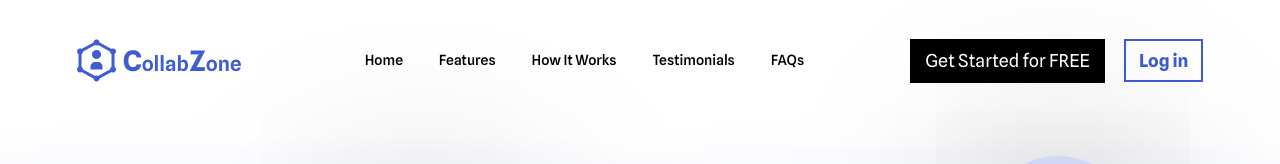
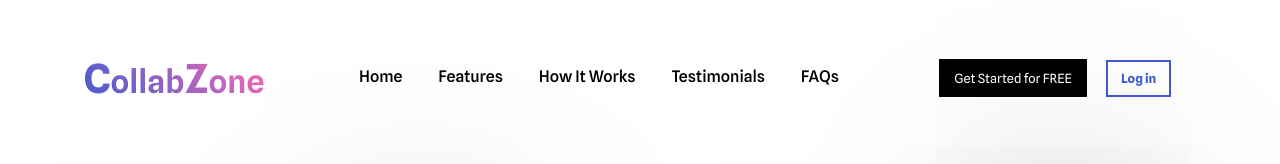
Before and after one commit to Stackashu/CollabZone, a React (Create React App) app: page / in a window 1280 px wide. Shown: the top 164 px of the page. Built offline with nearby package versions, Linux system fonts and the light colour scheme.

Commit message:
update header styles : apply gradient color for improved aesthetics

```diff
--- a/src/components/Landing/Navbar.jsx
+++ b/src/components/Landing/Navbar.jsx
@@ -1,4 +1,4 @@
-import React, { useState } from "react";
+import React, { useEffect, useState } from "react";
 import style from "../../styles/Landing/Navbar.module.css";
 import logo from "../../assests/images/CollabLogo.png";
 import { NavLink } from "react-router-dom";
@@ -13,13 +13,30 @@ import GamepadOutlinedIcon from '@mui/icons-material/GamepadOutlined';
 
 const Navbar = () => {
   const [isOpen, setIsOpen] = useState(false);
+  const [isScroll, setIsScroll] = useState(false);
 
+  const handleScroll = () => {
+    const scrollTop = window.scrollY;
+    if (scrollTop > 50) {
+      setIsScroll(true);
+    }
+    else {
+      setIsScroll(false);
+    }
+  }
+
+  useEffect(() => {
+    window.addEventListener('scroll', handleScroll);
+    return () => {
+      window.removeEventListener('scroll', handleScroll);
+    }
+  }, [])
 
   return (
     <>
-      <header className={`${style.header}`}>
+      <header className={`${style.header} ${isScroll ? style.activeScroll : ""}`}>
         <div className={`${style.lefthead}`}>
-          <img className={`${style.logo}`} src={logo} alt="CollabZone logo" />
+          {/* <img className={`${style.logo}`} src={logo} alt="CollabZone logo" /> */}
           <h1>
             <span>C</span>ollab<span>Z</span>one
           </h1>
@@ -56,18 +73,18 @@ const Navbar = () => {
           </h1>
         </div>
 
-       <div  onClick={() => setIsOpen(true)}>
-        <GamepadOutlinedIcon  className={`${style.button}`} />
+        <div onClick={() => setIsOpen(true)}>
+          <GamepadOutlinedIcon className={`${style.button}`} />
         </div>
 
         {/* navbar pallete  for up and down*/}
         <nav className={`${style.mainnav} ${isOpen ? style.mainnavup : " "} `}>
           <ul className={`${style.navbar2}`}>
-              <li><HomeOutlinedIcon style={{ fontSize: 30 }}/> <h4>Home</h4></li>
-              <li><FeaturedPlayListOutlinedIcon style={{ fontSize: 30 }}/><h4>Features</h4></li>
-              <li><QuestionMarkOutlinedIcon style={{ fontSize: 30 }}/><h4>How It Works</h4></li>
-              <li><DocumentScannerOutlinedIcon  style={{ fontSize: 30 }}/><h4>Testimonials</h4></li>
-              <li><LiveHelpOutlinedIcon style={{ fontSize: 30 }}/><h4>FAQs</h4></li>
+            <li><HomeOutlinedIcon style={{ fontSize: 30 }} /> <h4>Home</h4></li>
+            <li><FeaturedPlayListOutlinedIcon style={{ fontSize: 30 }} /><h4>Features</h4></li>
+            <li><QuestionMarkOutlinedIcon style={{ fontSize: 30 }} /><h4>How It Works</h4></li>
+            <li><DocumentScannerOutlinedIcon style={{ fontSize: 30 }} /><h4>Testimonials</h4></li>
+            <li><LiveHelpOutlinedIcon style={{ fontSize: 30 }} /><h4>FAQs</h4></li>
           </ul>
           <div className={`${style.linkbox}`}>
             <NavLink className={`${style.link1}`} to="#">
--- a/src/styles/Landing/Navbar.module.css
+++ b/src/styles/Landing/Navbar.module.css
@@ -6,9 +6,25 @@
   /* background: red; */
   width: 90%;
   font-family: "Spline Sans", serif;
+
+  z-index: 100;
+  /* background-color: transparent; */
+
+  padding: 1rem 2rem;
+  border-radius: 50px;
+  transition: .1s;
 }
+
+.activeScroll{
+  position: sticky;
+  top : 5px;
+  /* background-color: rgba(63, 92, 209, 1); */
+  background-color: white;
+  box-shadow: rgba(0, 0, 0, 0.1) 0px 4px 6px -1px, rgba(0, 0, 0, 0.06) 0px 2px 4px -1px;
+}
+
 .logo {
-  width: 21%;
+  width: 30px;
   cursor: pointer;
 }
 .navbar {
@@ -21,53 +37,110 @@
   overflow: hidden;
 }
 .navbar li {
-  font-size: 1.1vw;
+  font-size: 1rem;
   font-weight: 500;
   cursor: pointer;
   margin-right: 0.4vw;
-  /* font-style:"Spline Sans" ; */
+
 }
+
 .navbar li:hover {
+  font-size: 1rem;
+  font-weight: 500;
+  cursor: pointer;
+  margin-right: 0.4vw;
+  background: linear-gradient(90deg, rgba(63, 92, 209, 1), rgba(255, 105, 180, 1));
+  -webkit-background-clip: text;
+  background-clip: text;
+  color: transparent;
+  transition: transform 0.3s ease;
+}
+
+
+/* .navbar li:hover {
   color: rgba(63, 92, 209, 1);
-}
+} */
+
+
+
+
 
 .changecolor {
   color: rgba(63, 92, 209, 1);
 }
+/* .lefthead {
+  display: flex;
+  justify-content:start;
+  align-items: center;
+  gap: 0.3vw;
+} */
+/* .lefthead h1 {
+  color: var(--basic-color);
+  font-style: "Spline Sans";
+  font-size: 1.4rem;
+  font-weight: 600;
+} */
+/* .lefthead h1 span {
+  font-size: 2rem;
+  font-weight: 900;
+} */
+
 .lefthead {
   display: flex;
-  justify-content: center;
+  justify-content: start;
   align-items: center;
   gap: 0.3vw;
 }
+
 .lefthead h1 {
-  color: var(--basic-color);
-  font-style: "Spline Sans";
-  font-size: 1.6vw;
+  font-family: "Spline Sans", sans-serif;
+  font-size: 2rem;
   font-weight: 600;
+  background: linear-gradient(45deg, rgba(63, 92, 209, 1), rgba(255, 105, 180, 1));
+  -webkit-background-clip: text;
+  background-clip: text;
+  color: transparent;
+  display: inline-block;
+  transition: transform 0.3s ease;
 }
+
+.lefthead h1:hover {
+  transform: scale(1.05);
+}
+
 .lefthead h1 span {
-  font-size: 2.2vw;
+  font-size: 2.5rem;
   font-weight: 900;
 }
+
+
+
 .link1 {
   text-decoration: none;
   color: white;
   background: black;
-  font-size: 1.4vw;
+  /* font-size: 1.4vw; */
+  font-size: 1vw;
   padding: 0.9vw 1.2vw;
 }
+
+
 .link2 {
   text-decoration: none;
   color: rgba(63, 92, 209, 1);
   border: 2px solid rgba(63, 92, 209, 1);
-  font-size: 1.4vw;
+  font-size: 1vw;
   padding: 0.7vw 1vw;
   font-weight: 700;
 }
 .link2:hover {
   background: rgba(63, 92, 209, 0.1);
 }
+
+
+
+
+
 .righthead {
   display: flex;
   justify-content: center;
```
Lines whose indentation alone changed are shown as unchanged.
